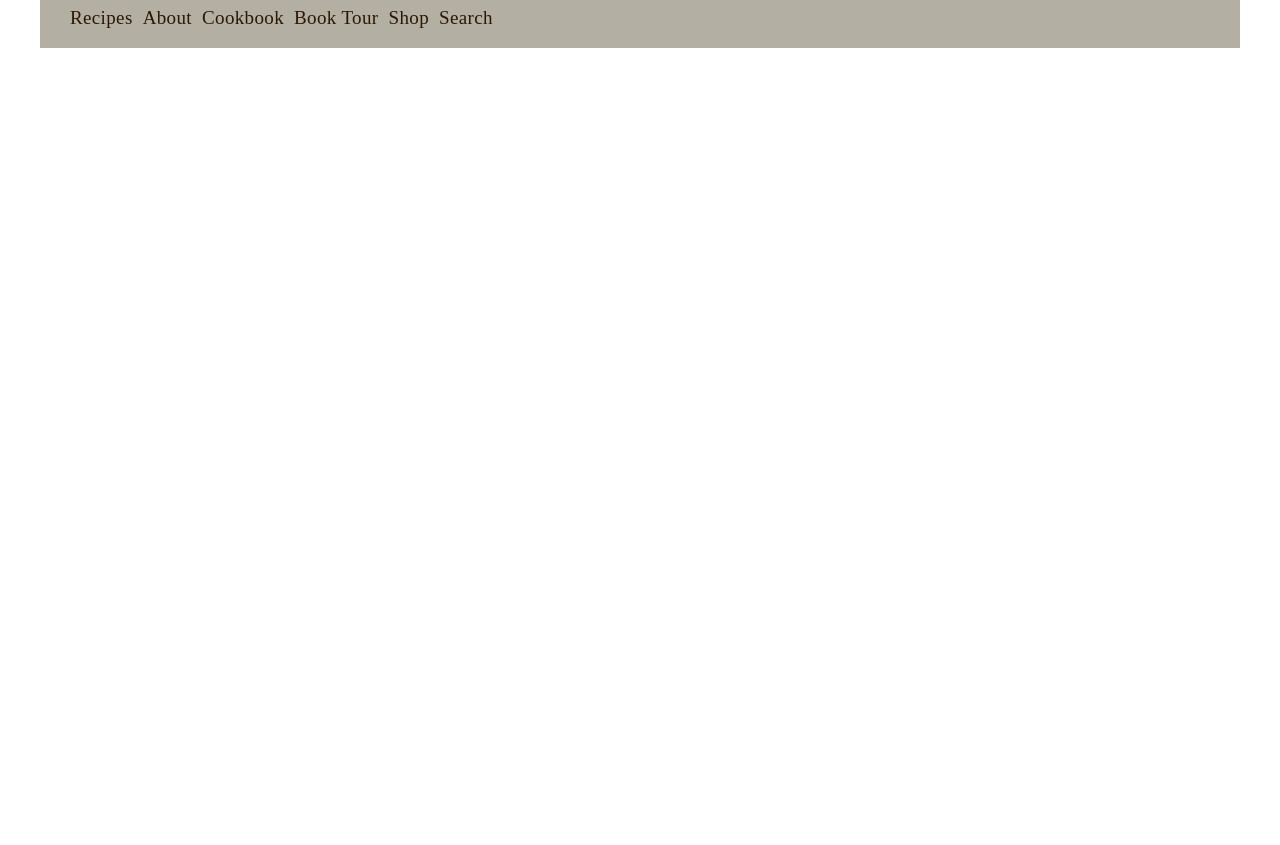
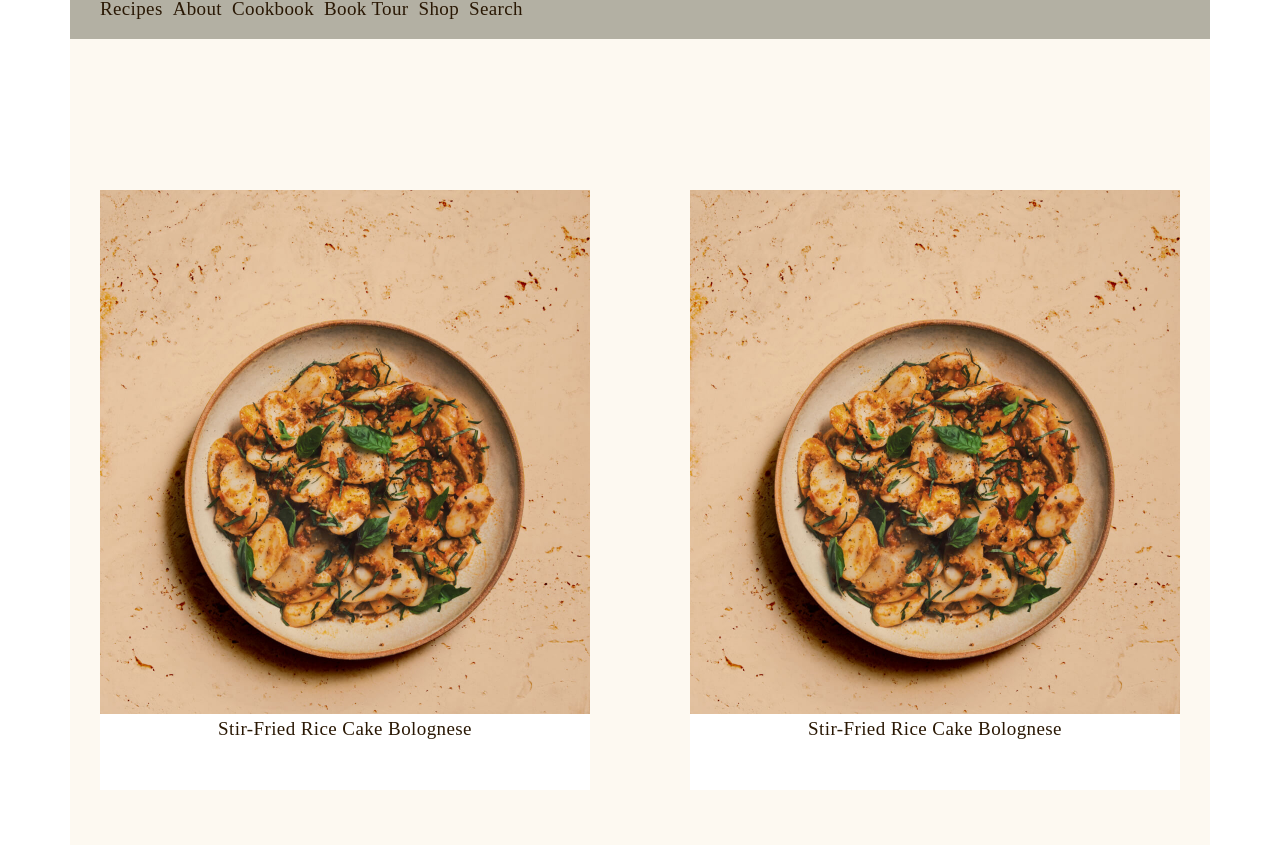
Before and after one commit to ststas/littlefatboy, a plain HTML site: page index.html in a window 1280 px wide. Shown: the part 204-1049 px from the top of the page. Before the commit the page ends 800 px from the top, so only its background shows below. Drawn offline with Linux system fonts and the light colour scheme.

Commit message:
feat: header updated

```diff
--- /dev/null
+++ b/blocks/header/__card-image/header__card-image.css
@@ -0,0 +1,5 @@
+.header__card-image {
+  width: 100%;
+  object-fit: cover;
+  overflow: hidden;
+}
--- /dev/null
+++ b/blocks/header/__card-title/header__card-title.css
@@ -0,0 +1,13 @@
+.header__card-title {
+  min-height: 76px;
+  margin: 0;
+  background: #FFFFFF;
+  font-family: 'Noto Sans TC';
+  font-style: normal;
+  font-weight: 400;
+  font-size: 19px;
+  line-height: 30px;
+  letter-spacing: 0.3984px;
+  color: #2A1804;
+  text-align: center;
+}
--- /dev/null
+++ b/blocks/header/__card/_middle/header__card_middle.css
@@ -0,0 +1,5 @@
+.header__card_middle {
+  position: absolute;
+  top: 10%;
+  left: 30%;
+}
--- /dev/null
+++ b/blocks/header/__card/_z-index/header__card_z-index.css
@@ -0,0 +1,3 @@
+.header__card_z-index {
+  z-index: 2;
+}
--- /dev/null
+++ b/blocks/header/__card/header__card.css
@@ -0,0 +1,19 @@
+.header__card {
+  display: grid;
+  margin: 0 0 15px 0;
+  padding: 0;
+  max-width: 490px;
+  max-height: 600px;
+}
+.header__card:last-child {
+  margin: 0;
+}
+
+@media screen and (min-width: 475px) {
+  .header__card {
+    margin: 0 15px 0 0;
+  }
+  .header__card:last-child {
+    margin: 0;
+  }
+}
--- /dev/null
+++ b/blocks/header/__cards/header__cards.css
@@ -0,0 +1,14 @@
+.header__cards {
+  position: relative;
+  display: flex;
+  flex-direction: column;
+  padding: 30px 30px;
+  justify-content: space-between;
+}
+
+@media screen and (min-width: 475px) {
+  .header__cards {
+    flex-direction: row;
+    padding: 151px 30px 55px;
+  }
+}
--- a/blocks/header/__menu-button-container/header__menu-button-container.css
+++ b/blocks/header/__menu-button-container/header__menu-button-container.css
@@ -2,11 +2,11 @@
   display: flex;
   height: 100%;
   width: 30px;
-  margin-left: 30px;
   cursor: pointer;
   flex-direction: column;
   justify-content: center;
   align-items: center;
+  margin: 0;
 }
 
 @media screen and (min-width: 475px) {
--- a/blocks/header/__menu-element/header__menu-element.css
+++ b/blocks/header/__menu-element/header__menu-element.css
@@ -12,7 +12,4 @@
   .header__menu-element {
     margin: 0 10px 0 0;
   }
-  .header__menu-element:first-child {
-    margin-left: 30px;
-  }
 }
--- a/blocks/header/__menu/header__menu.css
+++ b/blocks/header/__menu/header__menu.css
@@ -17,7 +17,6 @@
   .header__menu {
     visibility: visible;
     opacity: 1;
-    display: flex;
     flex-direction: row;
     margin: 0;
     padding: 0;
--- a/blocks/header/__navigation/header__navigation.css
+++ b/blocks/header/__navigation/header__navigation.css
@@ -5,7 +5,7 @@
   align-items: start;
   min-height: 40px;
   background-color: #B3B0A3;
-  /* outline: 1px solid red; */
+  padding-left: 30px;
 }
 
 @media screen and (min-width: 475px) {
--- a/blocks/header/header.css
+++ b/blocks/header/header.css
@@ -3,16 +3,11 @@
   display: flex;
   flex-direction: column;
   background-color: #FDF9F1;
-}
-
-@media screen and (min-width: 768px) {
-  .header {
-
-  }
+  max-width: 100%;
 }
 
 @media screen and (min-width: 1200px) {
   .header {
-    width: 1200px;
+    max-width: 1200px;
   }
 }
--- a/index.html
+++ b/index.html
@@ -9,7 +9,7 @@
 <body>
   <div class="page">
     <header class="header">
-      <img class="header__logo" src="./images/littlefatboy-logo.svg" alt="little fat boy logo"></img>
+      <img class="header__logo" src="./images/littlefatboy-logo.svg" alt="little fat boy logo">
       <nav class="header__navigation">
         <div class='header__menu-button-container'>
           <div class='header__menu-button'></div>
@@ -35,6 +35,20 @@
           </li>
         </ul>
       </nav>
+      <section class="header__cards">
+         <article class="header__card">
+          <img src="./images/stir-fried-rice-bolognese.jpg" class="header__card-image" alt="stir-fried rice with bolognese">
+          <h2 class="header__card-title">Stir-Fried Rice Cake Bolognese</h2>
+        </article>
+        <!-- <article class="header__card header__card_middle">
+          <img src="./images/stir-fried-rice-bolognese.jpg" class="header__card-image" alt="stir-fried rice with bolognese">
+          <h2 class="header__card-title">Stir-Fried</h2>
+        </article> -->
+        <article class="header__card header__card_z-index">
+          <img src="./images/stir-fried-rice-bolognese.jpg" class="header__card-image" alt="stir-fried rice with bolognese">
+          <h2 class="header__card-title">Stir-Fried Rice Cake Bolognese</h2>
+        </article>
+      </section>
     </header>
     <main class="content">
 
--- a/pages/index.css
+++ b/pages/index.css
@@ -13,6 +13,12 @@
 @import url(../blocks/header/__menu/_opened/header__menu_opened.css);
 @import url(../blocks/header/__menu-element/header__menu-element.css);
 @import url(../blocks/header/__menu-link/header__menu-link.css);
+@import url(../blocks/header/__cards/header__cards.css);
+@import url(../blocks/header/__card/header__card.css);
+@import url(../blocks/header/__card-image/header__card-image.css);
+@import url(../blocks/header/__card/_middle/header__card_middle.css);
+@import url(../blocks/header/__card/_z-index/header__card_z-index.css);
+@import url(../blocks/header/__card-title/header__card-title.css);
 
 /*FOOTER*/
 @import url(../blocks/footer/footer.css);
```
Also changed, not shown: images/pearl-meatballs.jpg (added), images/stir-fried-rice-bolognese.jpg (added), images/taiwanese-crepes.jpg (added).
